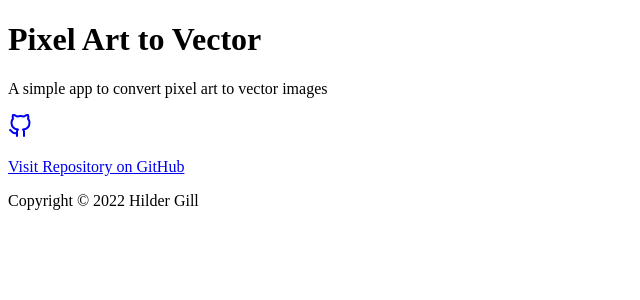
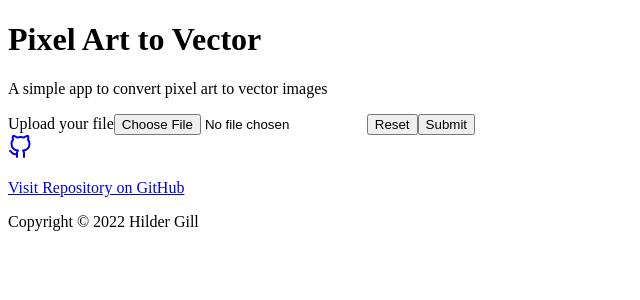
Before and after one commit to hilde801/pixel-art-to-vector, a React (Vite) app: page / in a window 1280 px wide. Shown: the top 300 px of the page, without its empty margins (0-640 px from the left). Built offline with nearby package versions, Linux system fonts and the light colour scheme.

Commit message:
Added the MainForm component

```diff
--- a/src/components/appcomponent/index.tsx
+++ b/src/components/appcomponent/index.tsx
@@ -1,11 +1,19 @@
-import { FC } from "react";
+import { FC, useState } from "react";
 import { FooterComponent } from "../footercomponent";
 import { HeaderComponent } from "../headercomponent";
+import { MainForm } from "../mainform";
 
 export const AppComponent: FC = () => {
+	const [files, setFiles] = useState<File[]>([]);
+
 	return (
 		<>
 			<HeaderComponent />
+
+			<main>
+				{files.length <= 0 && <MainForm />}
+				{files.length > 0 && <p>Process file here...</p>}
+			</main>
 
 			<FooterComponent />
 		</>
--- /dev/null
+++ b/src/components/mainform/index.tsx
@@ -0,0 +1,12 @@
+import { FC } from "react";
+
+export const MainForm: FC = () => {
+	return (
+		<form>
+			<label htmlFor="fileInput">Upload your file</label>
+			<input type="file" name="fileInput" id="fileInput" accept="image/*" required />
+			<input type="reset" value="Reset" />
+			<input type="reset" value="Submit" />
+		</form>
+	);
+};
```
Also changed, not shown: src/components/footercomponent/index.tsx (line endings or trailing spaces).
